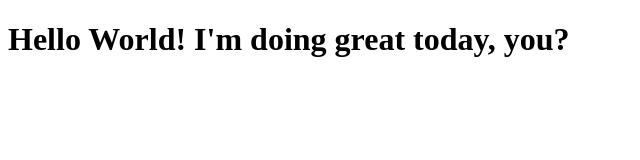
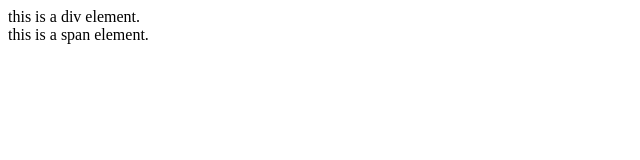
Before and after one commit to IncertUsernameHere/coursera-test, a plain HTML site: page index.html in a window 1280 px wide. Shown: the whole page, without its empty margins (0-640 px from the left). Drawn offline with Linux system fonts and the light colour scheme.

Commit message:
Examples of div and span elements

```diff
--- a/index.html
+++ b/index.html
@@ -1,9 +1,11 @@
 <!DOCTYPE html>
 <html>
 <head>
-	<title>Hello World</title>
+	<meta charset="utf-8">
+	<title>I love coursera</title>
 </head>
 <body>
-	<h1>Hello World! I'm doing great today, you?</h1>
+	<div>this is a div element.</div>
+	<span>this is a span element.</span>
 </body>
 </html>
```
